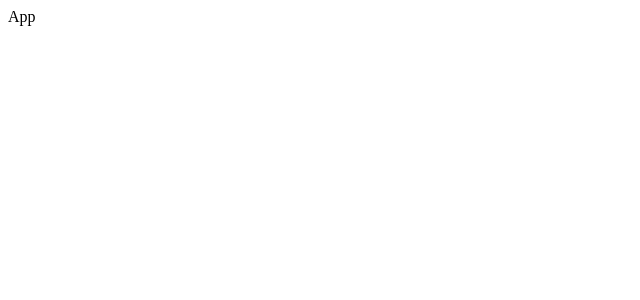
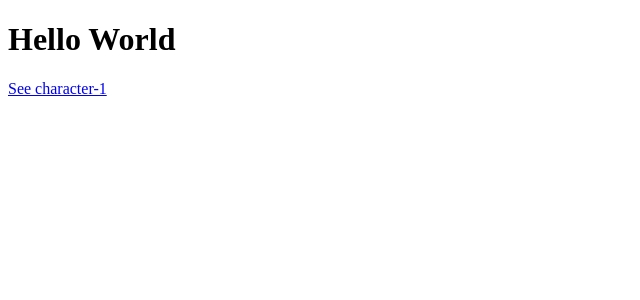
Before and after one commit to devheedoo/marvelous-react, a React (Create React App) app: page / in a window 1280 px wide. Shown: the top 300 px of the page, without its empty margins (0-640 px from the left). Built offline with nearby package versions, Linux system fonts and the light colour scheme.

Commit message:
feat: Basic routings

```diff
--- a/src/App.js
+++ b/src/App.js
@@ -1,5 +1,21 @@
+import { RouterProvider, createBrowserRouter } from "react-router-dom";
+
+import Home from "./components/Home";
+import CharacterDetail from "./components/character/CharacterDetail";
+
 import "./styles.css";
 
+const router = createBrowserRouter([
+  {
+    path: "/",
+    element: <Home />,
+  },
+  {
+    path: "/character/:id",
+    element: <CharacterDetail />,
+  },
+]);
+
 export default function App() {
-  return <div>App</div>;
+  return <RouterProvider router={router} />;
 }
--- /dev/null
+++ b/src/components/Home.js
@@ -0,0 +1,12 @@
+import { Link } from "react-router-dom";
+
+const Home = () => {
+  return (
+    <div>
+      <h1>Hello World</h1>
+      <Link to="/character/1">See character-1</Link>
+    </div>
+  );
+};
+
+export default Home;
--- /dev/null
+++ b/src/components/character/CharacterDetail.js
@@ -0,0 +1,13 @@
+import { useParams } from "react-router-dom";
+
+const CharacterDetail = () => {
+  const { id } = useParams();
+
+  return (
+    <div>
+      <h2>Hi, I'm character {id}</h2>
+    </div>
+  );
+};
+
+export default CharacterDetail;
```
